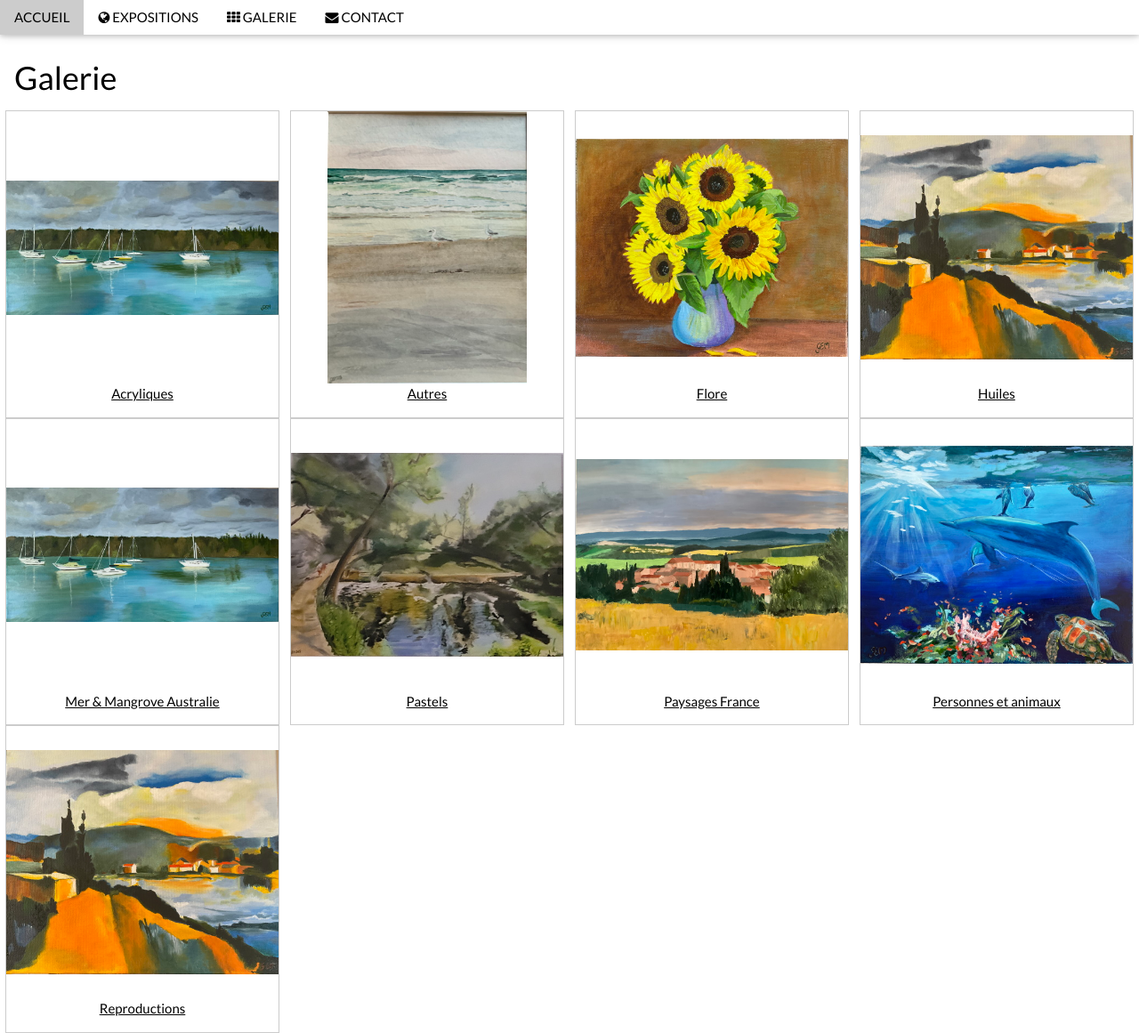
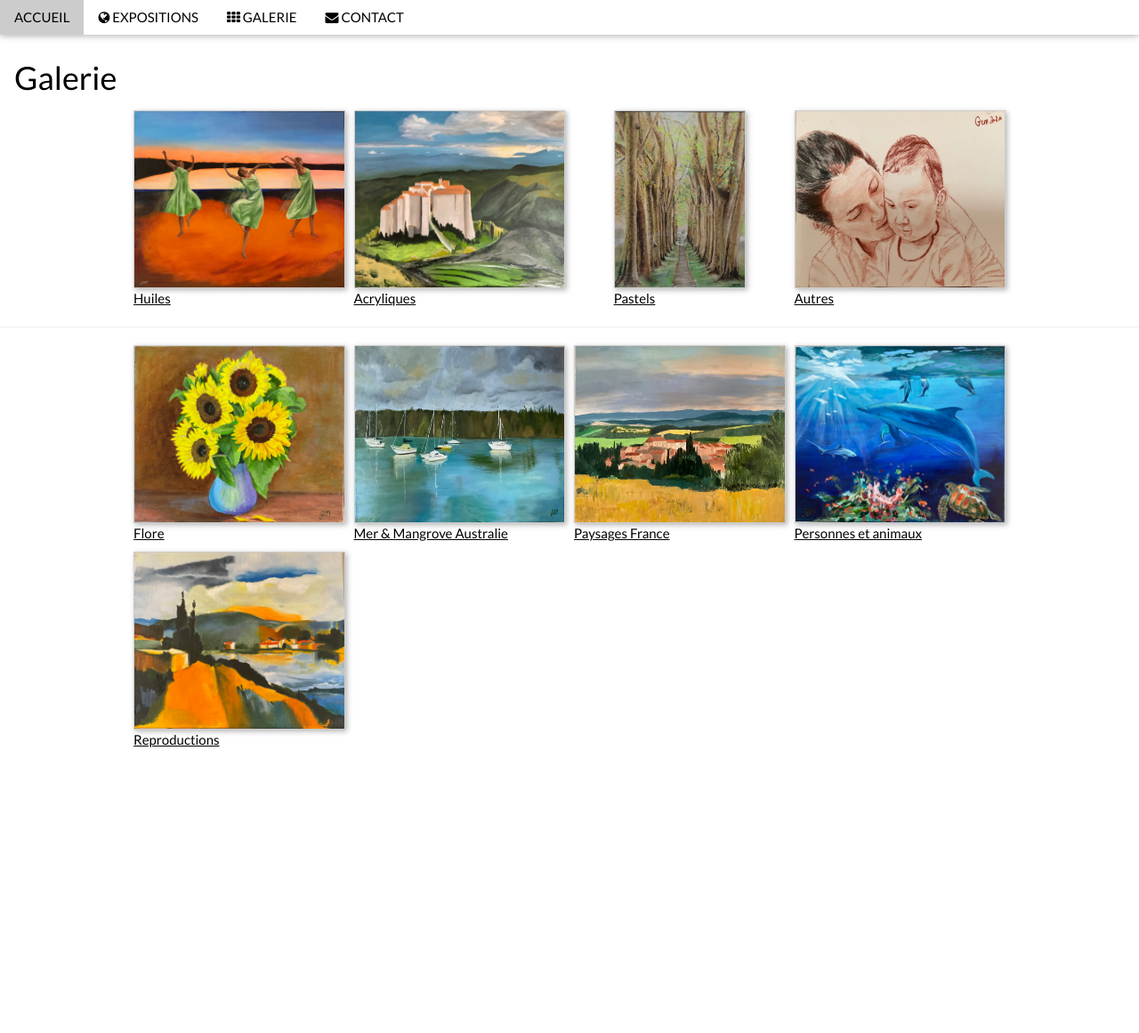
Before and after one commit to MichelEisenmann/gem-gallery, a PHP site: page /public/acces_aux_galeries.php in a window 1280 px wide. Shown: the whole page at 89% size. After the commit the page ends 840 px from the top, so only its background shows below. Run offline with PHP 8.4, Linux system fonts and the light colour scheme.

Commit message:
Show the main galleries on top

```diff
--- a/htdocs/public/acces_aux_galeries.php
+++ b/htdocs/public/acces_aux_galeries.php
@@ -53,24 +53,37 @@ div.desc {
     box-sizing: border-box;
 }
 
-.responsive {
-  padding: 0 6px;
-  float: left;
-  width: 24.99999%;
+.limited {
+    height: 200px;
 }
 
-@media only screen and (max-width: 700px) {
-  .responsive {
-    width: 49.99999%;
-    margin: 6px 0;
+.grid {
+    display: grid;
+    grid-template-columns: repeat(4, 1fr);
+    gap: 10px;
+    align-items: center;
+    justify-items: center;
+    margin: auto;
 }
+.grid img {
+    border: 1px solid #ccc;
+    box-shadow: 2px 2px 6px 0px  rgba(0,0,0,0.3);
+    max-width: 100%;
+}
+.grid img:nth-child(2) {
+    grid-column: span 4;
 }
 
-// mobile vertical
-@media only screen and (max-width: 500px) {
-  .responsive {
-    width: 100%;
+
+@media only screen and (max-device-width: 576px) {
+    .grid {
+        grid-template-columns: repeat(2, 1fr);
     }
+
+    .limited {
+        height: 100px;
+    }
+
 }
 
 .clearfix:after {
@@ -79,6 +92,7 @@ div.desc {
     clear: both;
 }
 </style>
+
 </head>
 
   <body>
@@ -111,32 +125,51 @@ div.desc {
 <h1>Galerie<h1>
 </div>
 
+<div class="w3-content">
+    <div class="grid">
+      <a href="contenu_d_une_galerie.php?key=oil&rank=4">
+        <img class="limited" src="images/Huile/20230216_LesDanseuses_Huile_small.jpg" alt="Huiles" /><br>Huiles</br>
+      </a>
+      <a href="contenu_d_une_galerie.php?key=acrylic&rank=16">
+        <img class="limited" src="images/Acrylique/20211228_Evocation de Gourdon_small.jpg" alt="Acrylique" /><br>Acryliques</br>
+      </a>
+      <a href="contenu_d_une_galerie.php?key=pastel&rank=2">
+        <img class="limited" src="images/Pastels/20210909_canalDuMidi_small.jpg" alt="Pastel" ><br>Pastels</br>
+      </a>
+      <a href="contenu_d_une_galerie.php?key=other&rank=2">
+        <img class="limited" src="images/Autres/20200920_SanguinePascaleGuillaume_small.jpg" alt="Autres" /><br>Autres</br>
+      </a>
+    </div>
+</div>
+
+<hr>
+<div class="w3-content">
+    <div class="grid">
 <?php
+    $main_galleries= array("oil", "acrylic", "pastel", "other");
       // $ALL_GALLERIES->print();
 foreach ( $ALL_GALLERIES->paint_dictionnaries as $dico ) {
     // skip empty dictionaries
     if ( count($dico->paints) == 0 ) {
         continue;
     }
+    // skip the main types
+    if ( in_array($dico->key, $main_galleries) ) {
+        continue;
+    }
     $latest= $dico->sortedList[0];
-    //    echo $dico->key ."<br>";
-    //    echo $dico->sortedList[0]->print() ."<br>";
 ?>
-    <div class="responsive">
-     <div class="gallery">
      <a href="../public/contenu_d_une_galerie.php?key=<?= $dico->key; ?>">
-       <img src="images/<?= $latest->getThumbnailFile(); ?>"
+       <img class="limited" src="images/<?= $latest->getThumbnailFile(); ?>"
 	    >
+       <br><?= ucfirst($dico->name); ?> </br>
      </a>
-       <div class="desc"><a href="../public/contenu_d_une_galerie.php?key=<?= $dico->key; ?>">
-	   <?= ucfirst($dico->name); ?>
-	          </a>
-	   </div>
-     </div>
-    </div>
 <?php
 }
 ?>
+</div>
+</div>
+
 </div>
 
 <div class="clearfix"></div>
```
Lines whose indentation alone changed are shown as unchanged.
